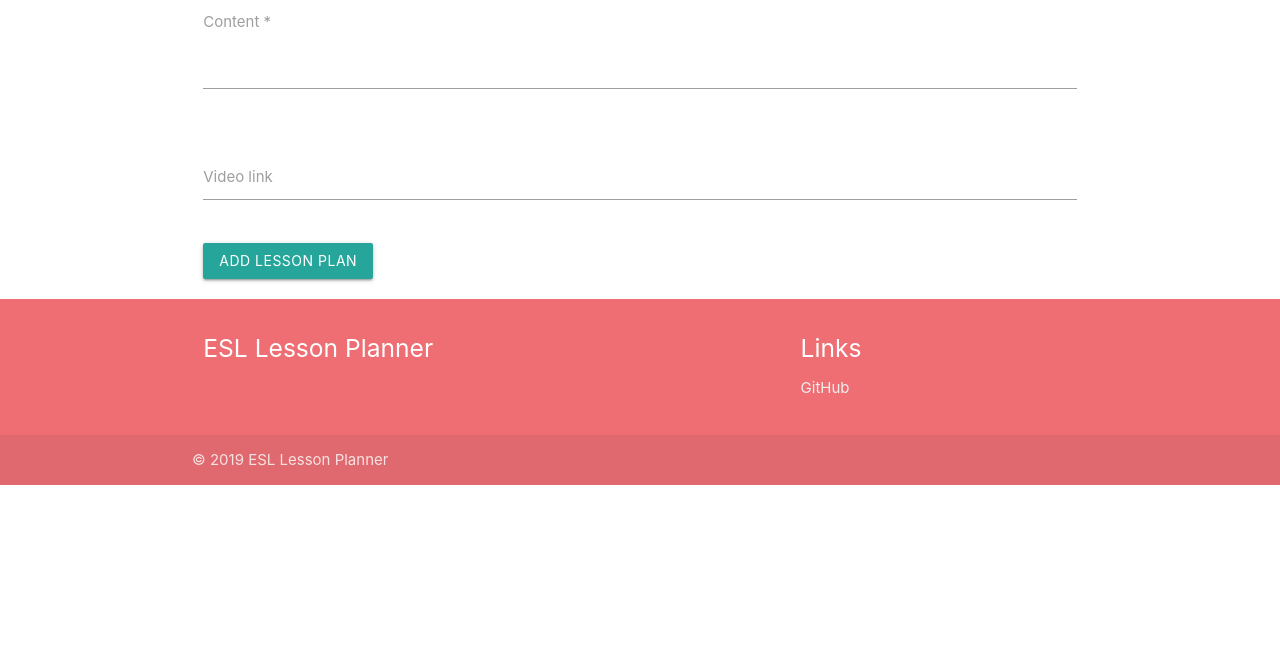
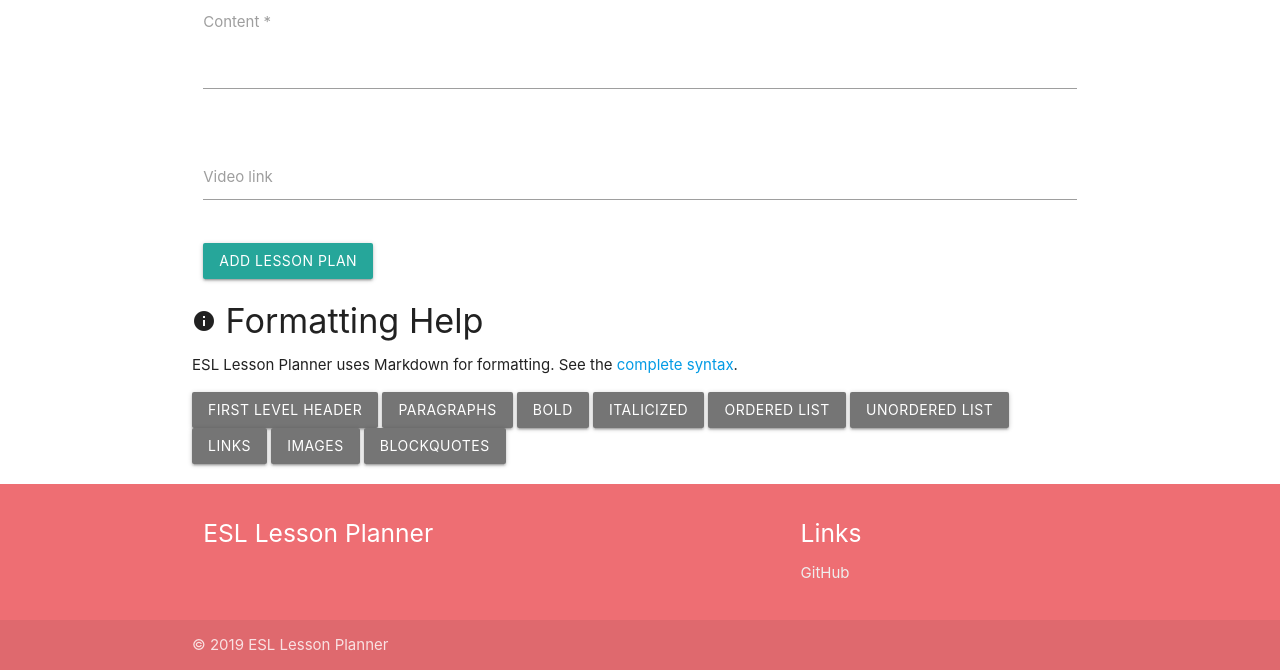
Before and after one commit to denibulkashvili/LessonPlannerSocial, a Django app: page /lessons/create/ in a window 1280 px wide. Shown: the part 873-1543 px from the top of the page. Before the commit the page ends 1358 px from the top, so only its background shows below. Run offline with Django 3.2, Linux system fonts and the light colour scheme; the visitor is signed in with stand-in values (Sample User, id 1); data that the repository does not hold is empty; some libraries are stand-ins or nearby versions.

Commit message:
Add markdownify support for lesson template

```diff
--- a/lesson_planner/settings.py
+++ b/lesson_planner/settings.py
@@ -51,6 +51,7 @@ INSTALLED_APPS = [
     "django.contrib.staticfiles",
     "lessons",
     "accounts",
+    "markdownify",
 ]
 
 MIDDLEWARE = [
@@ -152,3 +153,6 @@ LOGOUT_REDIRECT_URL = "goodbye"
 
 # Configure Django App for Heroku.
 django_heroku.settings(locals())
+
+# Mardownify settings
+MARKDOWNIFY_BLEACH = False
--- /dev/null
+++ b/lessons/templates/lessons/formatting_help.html
@@ -0,0 +1,72 @@
+<!-- Formatting help   -->
+<div class="row formatting-help">
+  <h4> <i class="material-icons">info</i> Formatting Help</h4>
+  <p>ESL Lesson Planner uses Markdown for formatting.
+    See the <a href="https://github.com/adam-p/markdown-here/wiki/Markdown-Cheatsheet" target="_blank">complete syntax</a>.
+  </p>
+  <!-- Header -->
+  <a class="btn tooltipped grey darken-1"
+    data-position="bottom"
+    data-tooltip="# Header Title"
+  >
+    First Level Header
+  </a>
+  <!-- Paragraphs -->
+  <a class="btn tooltipped grey darken-1"
+    data-position="bottom"
+    data-tooltip="Add two new lines to start a new paragraph."
+  >
+    Paragraphs
+  </a>
+  <!-- Bold -->
+  <a class="btn tooltipped grey darken-1"
+    data-position="bottom"
+    data-tooltip="**In bold**"
+  >
+    Bold
+  </a>
+  <!-- italicized -->
+  <a class="btn tooltipped grey darken-1"
+    data-position="bottom"
+    data-tooltip="*Italicized text*"
+  >
+    Italicized
+  </a>
+  <!-- ordered list -->
+  <a class="btn tooltipped grey darken-1"
+    data-position="bottom"
+    data-tooltip="1. First item
+    2. Second item"
+  >
+    Ordered list
+  </a>
+  <!-- unordered list -->
+  <a class="btn tooltipped grey darken-1"
+    data-position="bottom"
+    data-tooltip="* First item
+    * Second item"
+  >
+    Unordered list
+  </a>
+  <!-- Links -->
+  <a class="btn tooltipped grey darken-1"
+    data-position="bottom"
+    data-tooltip="[Link text](https://example.com/url-to-some-website.html)"
+  >
+    Links
+  </a>
+  <!-- Images -->
+  <a class="btn tooltipped grey darken-1"
+    data-position="bottom"
+    data-tooltip="![Image Name](https://example.com/link-to-image.png)"
+  >
+    Images
+  </a>
+  <!-- Blockquotes -->
+  <a class="btn tooltipped grey darken-1"
+    data-position="bottom"
+    data-tooltip="> Blockquote"
+  >
+    Blockquotes
+  </a>
+</div>
--- a/lessons/templates/lessons/lesson_form.html
+++ b/lessons/templates/lessons/lesson_form.html
@@ -103,4 +103,6 @@
     </form>
   </div>
 
+  {% include 'lessons/formatting_help.html' %}
+
 {% endblock %}
--- a/lessons/templates/lessons/lesson_update_form.html
+++ b/lessons/templates/lessons/lesson_update_form.html
@@ -100,4 +100,7 @@
       <input type="submit" class="btn" value="Update Lesson Plan">
     </form>
   </div>
+
+  {% include 'lessons/formatting_help.html' %}
+
 {% endblock %}
--- a/static/css/styles.css
+++ b/static/css/styles.css
@@ -1,3 +1,20 @@
+body {
+  display: flex;
+  min-height: 100vh;
+  flex-direction: column;
+}
+
+main {
+  flex: 1 0 auto;
+}
+
+
+/* LESSON DETAIL */
+
 textarea.materialize-textarea {
   height: 6rem;
 }
+
+.lesson-content img {
+  max-width: 500px;
+}
--- a/templates/base.html
+++ b/templates/base.html
@@ -16,6 +16,9 @@
   {% block head %}{% endblock %}
 </head>
 <body>
+
+  <main>
+    <header>
 
       <nav>
         <div class="nav-wrapper">
@@ -58,13 +61,15 @@
         {% endif %}
       </ul>
 
-  <main class="container">
-    <header>
-      {% block header %}
-      {% endblock %}
+
     </header>
 
+    <div class="container">
+      {% block header %}{% endblock %}
+
       {% block content %}{% endblock %}
+    </div>
+
   </main>
 
   <footer class="page-footer">
```
Also changed, not shown: lessons/templates/lessons/lesson_detail.html (+4 -3 lines). Lines whose indentation alone changed are shown as unchanged.
